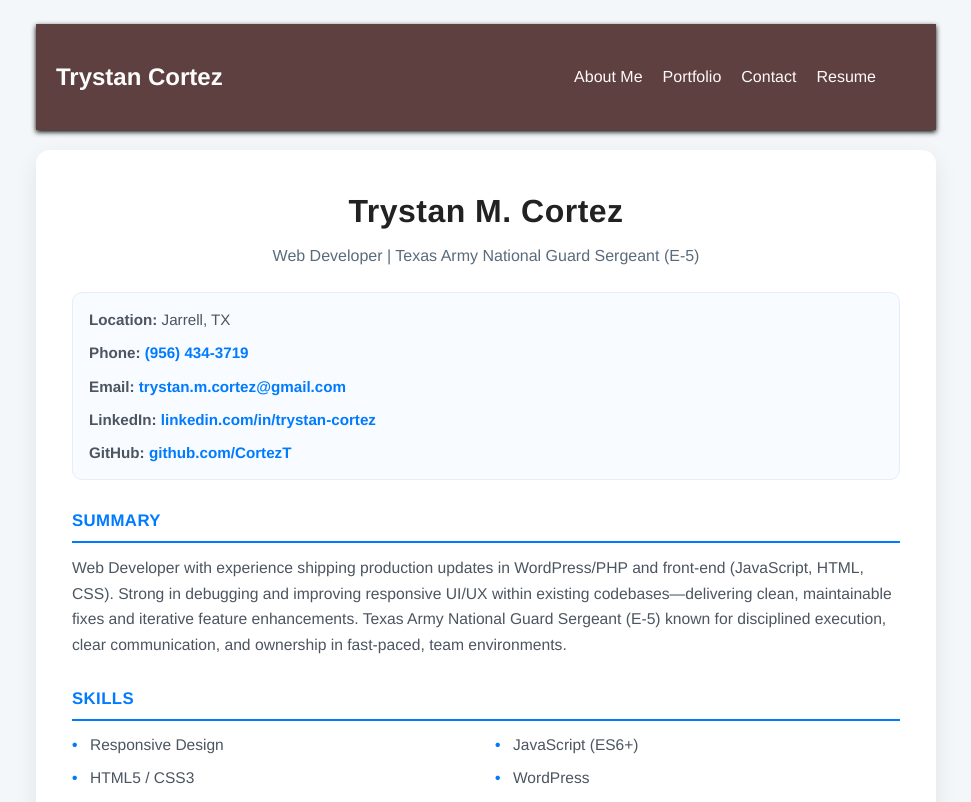
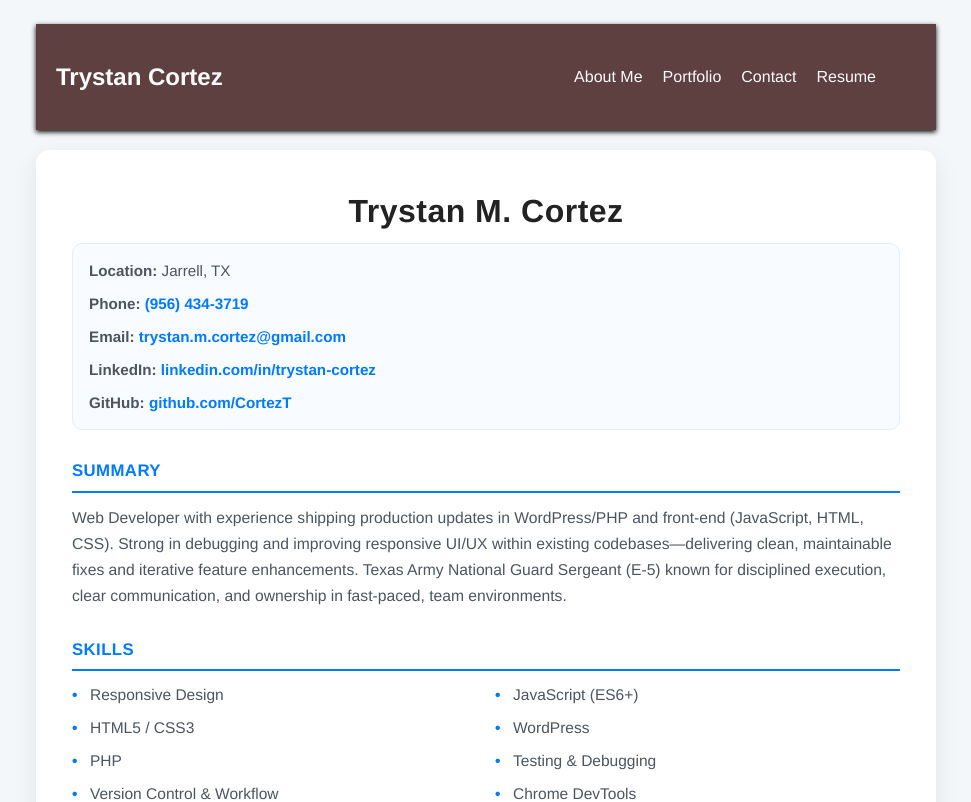
Before and after one commit to CortezT/My-Portfolio, a React (Create React App) app: page /resume in a window 1280 px wide. Shown: the top 802 px of the page, without its empty margins (154-1125 px from the left). Built offline with nearby package versions, Linux system fonts and the light colour scheme.

Commit message:
Updated Resume

```diff
--- a/src/pages/Resume/index.js
+++ b/src/pages/Resume/index.js
@@ -5,7 +5,6 @@ function Resume() {
     return (
         <div className="resume">
             <h1>Trystan M. Cortez</h1>
-            <h3>Web Developer | Texas Army National Guard Sergeant (E-5)</h3>
 
             <section className="contact">
                 <p>
```
